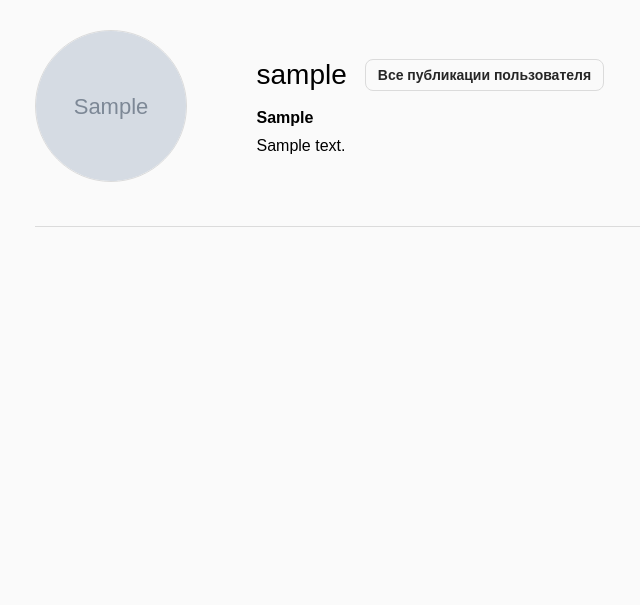
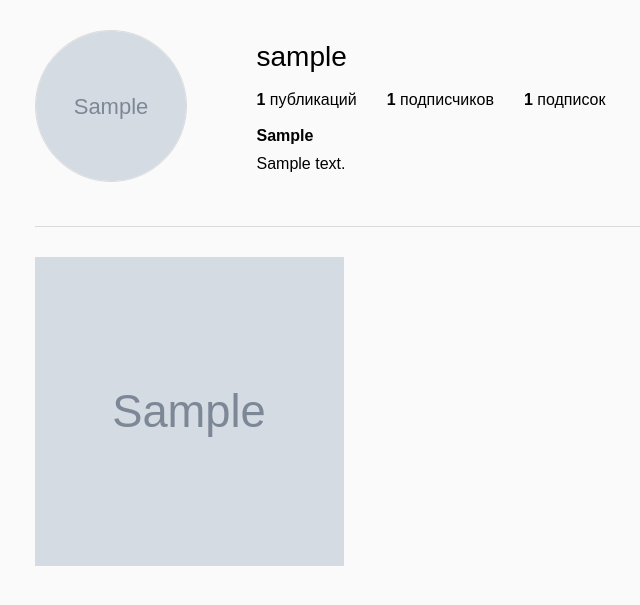
Before and after one commit to UralSultan/task63, a Django app: a page that uses accounts/templates/base.html in a window 1280 px wide. Shown: the part 63-668 px from the top of the page, without its empty margins (138-778 px from the left). Run offline with Django 5.2, Linux system fonts and the light colour scheme; a user stored in the database is signed in; tables that the repository leaves empty hold one stand-in row (values such as "Sample post"); grey boxes marked "Sample" are stand-in pictures.

Commit message:
В рамках 4 задания было реализованно следующее. 1. обновлена модель пользователя 2. во вьюшки изменена логика отображения главной страницы, для отображения постов подписчиков, реализовал методы для подписки и отписки на пользователя обновлены шаблоны страниц

```diff
--- a/accounts/models.py
+++ b/accounts/models.py
@@ -21,6 +21,13 @@ class User(AbstractUser):
     posts_count = models.PositiveIntegerField(default=0, verbose_name='Количество публикаций')
     following_count = models.PositiveIntegerField(default=0, verbose_name='Количество подписок')
     followers_count = models.PositiveIntegerField(default=0, verbose_name='Количество подписчиков')
+    following = models.ManyToManyField(
+        'self',
+        symmetrical=False,
+        related_name='followers',
+        blank=True,
+        verbose_name='Подписки',
+    )
 
     def __str__(self):
         return self.username
--- a/accounts/templates/accounts/index.html
+++ b/accounts/templates/accounts/index.html
@@ -11,8 +11,8 @@
             {% empty %}
                 <div class="box" style="margin: 0 auto;">
                     <h1>Instagram</h1>
-                    <p>Публикаций пока нет.</p>
-                    <a href="{% url 'posts:create' %}" class="link">Добавить первую публикацию</a>
+                    <p>В вашей ленте пока нет публикаций.</p>
+                    <a href="{% url 'accounts:user_search' %}" class="link">Найти пользователей</a>
                 </div>
             {% endfor %}
         </div>
--- a/accounts/templates/accounts/user_profile.html
+++ b/accounts/templates/accounts/user_profile.html
@@ -12,9 +12,19 @@
         <div class="profile-info">
             <div class="profile-top">
                 <h2 class="profile-name">{{ profile_user.username }}</h2>
-                <a href="{% url 'accounts:user_posts' profile_user.username %}" class="edit-profile-link">
-                    Все публикации пользователя
-                </a>
+                {% if profile_user != request.user %}
+                    {% if is_following %}
+                        <a href="{% url 'accounts:unfollow_user' profile_user.username %}" class="unfollow-button">Отписаться</a>
+                    {% else %}
+                        <a href="{% url 'accounts:follow_user' profile_user.username %}" class="follow-button">Подписаться</a>
+                    {% endif %}
+                {% endif %}
+            </div>
+
+            <div class="profile-stats">
+                <span><strong>{{ profile_user.posts_count }}</strong> публикаций</span>
+                <span><strong>{{ profile_user.followers_count }}</strong> подписчиков</span>
+                <span><strong>{{ profile_user.following_count }}</strong> подписок</span>
             </div>
 
             {% if profile_user.first_name %}
@@ -26,5 +36,15 @@
             {% endif %}
         </div>
     </div>
+
+    <div class="profile-posts">
+        {% for post in posts %}
+            {% include 'posts/partial/post_card.html' %}
+        {% empty %}
+            <div class="profile-empty">
+                <p>Публикаций пока нет.</p>
+            </div>
+        {% endfor %}
+    </div>
 </div>
 {% endblock %}
--- a/accounts/templates/base.html
+++ b/accounts/templates/base.html
@@ -194,6 +194,26 @@
             font-weight: bold;
         }
 
+        .follow-button {
+            padding: 8px 14px;
+            border-radius: 8px;
+            background: #0095f6;
+            color: white;
+            text-decoration: none;
+            font-size: 14px;
+            font-weight: bold;
+        }
+
+        .unfollow-button {
+            padding: 8px 14px;
+            border: 1px solid #dbdbdb;
+            border-radius: 8px;
+            color: #262626;
+            text-decoration: none;
+            font-size: 14px;
+            font-weight: bold;
+        }
+
         .profile-stats {
             display: flex;
             gap: 30px;
@@ -218,6 +238,29 @@
         .post-list {
             max-width: 470px;
             margin: 0 auto;
+        }
+
+        .profile-posts {
+            max-width: 935px;
+            margin: 30px auto 0;
+            display: grid;
+            grid-template-columns: repeat(3, 1fr);
+            gap: 4px;
+        }
+
+        .profile-posts .post-card {
+            margin: 0;
+            border: none;
+        }
+
+        .profile-posts .post-author,
+        .profile-posts .post-body {
+            display: none;
+        }
+
+        .profile-posts .post-image {
+            aspect-ratio: 1 / 1;
+            object-fit: cover;
         }
 
         .post-card {
--- a/accounts/urls.py
+++ b/accounts/urls.py
@@ -7,6 +7,8 @@ from .views import (
     profile_edit_view,
     profile_view,
     register_view,
+    follow_user_view,
+    unfollow_user_view,
     user_posts_view,
     user_profile_view,
     user_search_view,
@@ -25,4 +27,6 @@ urlpatterns = [
     path('users/search/', user_search_view, name='user_search'),
     path('users/<str:username>/', user_profile_view, name='user_profile'),
     path('users/<str:username>/posts/', user_posts_view, name='user_posts'),
+    path('users/<str:username>/follow/', follow_user_view, name='follow_user'),
+    path('users/<str:username>/unfollow/', unfollow_user_view, name='unfollow_user'),
 ]
--- a/accounts/views.py
+++ b/accounts/views.py
@@ -24,7 +24,10 @@ def register_view(request):
 
 
 def index_view(request):
-    posts = Post.objects.all()
+    posts = Post.objects.none()
+    if request.user.is_authenticated:
+        following_users = request.user.following.all()
+        posts = Post.objects.filter(Q(author__in=following_users) | Q(author=request.user)).order_by('-created_at')
     return render(request, 'accounts/index.html', {'posts': posts})
 
 
@@ -109,7 +112,13 @@ def user_search_view(request):
 @login_required(login_url='accounts:login')
 def user_profile_view(request, username):
     profile_user = get_object_or_404(User, username=username)
-    return render(request, 'accounts/user_profile.html', {'profile_user': profile_user})
+    is_following = request.user.following.filter(pk=profile_user.pk).exists()
+    posts = profile_user.posts.all()
+    return render(request, 'accounts/user_profile.html', {
+        'profile_user': profile_user,
+        'is_following': is_following,
+        'posts': posts,
+    })
 
 
 @login_required(login_url='accounts:login')
@@ -120,3 +129,33 @@ def user_posts_view(request, username):
         'profile_user': profile_user,
         'posts': posts,
     })
+
+
+@login_required(login_url='accounts:login')
+def follow_user_view(request, username):
+    profile_user = get_object_or_404(User, username=username)
+
+    if profile_user != request.user and not request.user.following.filter(pk=profile_user.pk).exists():
+        request.user.following.add(profile_user)
+        request.user.following_count += 1
+        profile_user.followers_count += 1
+        request.user.save()
+        profile_user.save()
+
+    return redirect('accounts:user_profile', username=profile_user.username)
+
+
+@login_required(login_url='accounts:login')
+def unfollow_user_view(request, username):
+    profile_user = get_object_or_404(User, username=username)
+
+    if profile_user != request.user and request.user.following.filter(pk=profile_user.pk).exists():
+        request.user.following.remove(profile_user)
+        if request.user.following_count > 0:
+            request.user.following_count -= 1
+        if profile_user.followers_count > 0:
+            profile_user.followers_count -= 1
+        request.user.save()
+        profile_user.save()
+
+    return redirect('accounts:user_profile', username=profile_user.username)
```
Also changed, not shown: accounts/migrations/0002_user_following.py (added).
